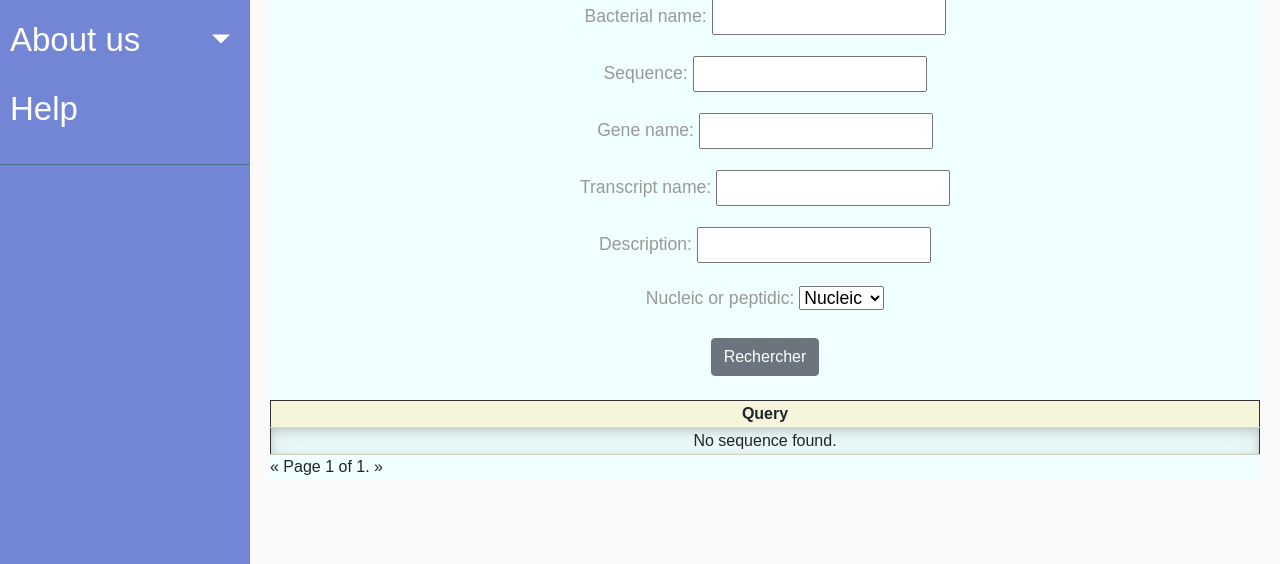
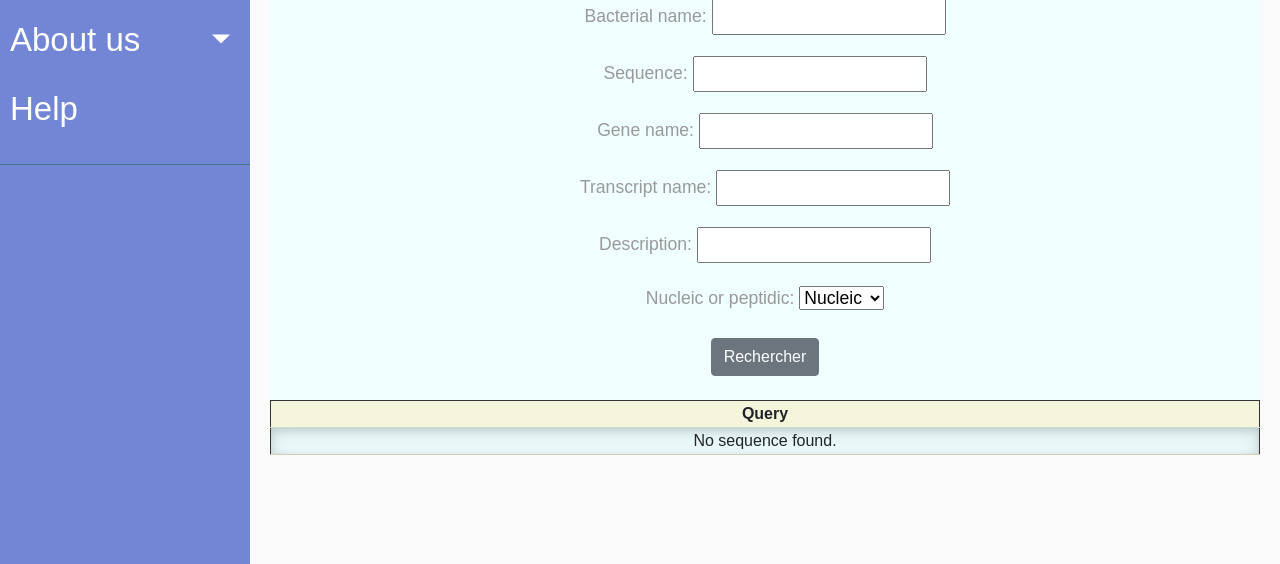
Before and after one commit to Axl-Lvy/LADN, a Django app: page /search/ in a window 1280 px wide. Shown: the part 236-800 px from the top of the page. Run offline with Django 4.2, Linux system fonts and the light colour scheme; data that the repository does not hold is empty; some libraries are stand-ins or nearby versions.

Commit message:
prepare for vercel

```diff
--- a/bacterial_genome_annotation/templates/bacterial_genome_annotation/search.html
+++ b/bacterial_genome_annotation/templates/bacterial_genome_annotation/search.html
@@ -19,7 +19,7 @@
             </tr>
         </thead>
         <tbody>
-        {% for seq in page_obj.object_list %}
+        {% for seq in sequences %}
         <tr>
                 <td><a id= "QuerySequence" class="form-control"  href="{% url 'sequence' id=seq.id %}" > {{ seq.id }} - {{ seq.genome.id|replaceWithSpace:"_" }}</a></td>
         </tr>
@@ -31,25 +31,6 @@
 
     </tbody>
     </table>
-    <div class="pagination">
-        <span class="step-links">
-            <a>&laquo;</a>
-            {% if page_obj.has_previous %}
-                <a href="?{% param_replace page=1 %}">first</a>
-                <a href="?{% param_replace page=page_obj.previous_page_number %}">previous</a>
-            {% endif %}
-
-            <span class="current">
-                Page {{ page_obj.number }} of {{ page_obj.paginator.num_pages }}.
-            </span>
-
-            {% if page_obj.has_next %}
-                <a href="?{% param_replace page=page_obj.next_page_number %}">next</a>
-                <a href="?{% param_replace page=page_obj.paginator.num_pages %}">last</a>
-            {% endif %}
-            <a>&raquo;</a>
-        </span>
-    </div>
 </div>
 
 {% endblock %}
--- a/bacterial_genome_annotation/views.py
+++ b/bacterial_genome_annotation/views.py
@@ -220,14 +220,10 @@ def Search(request: HttpRequest):
                     sequences = sequences.filter(sequence__contains=s)
                 sequences = sequences.filter(
                     sequence__regex='.*'+'.*'.join(splitSearch)+'.*')
-    sequences = sequences[50:]
-    paginator = Paginator(sequences, 50)
-    pageObj = paginator.get_page(page)
     params = {
         "form": form,
         "description": description,
-        "sequences": sequences,
-        "page_obj": pageObj,
+        "sequences": sequences[:50],
     }
 
     return render(request, 'bacterial_genome_annotation/search.html', params)
```
